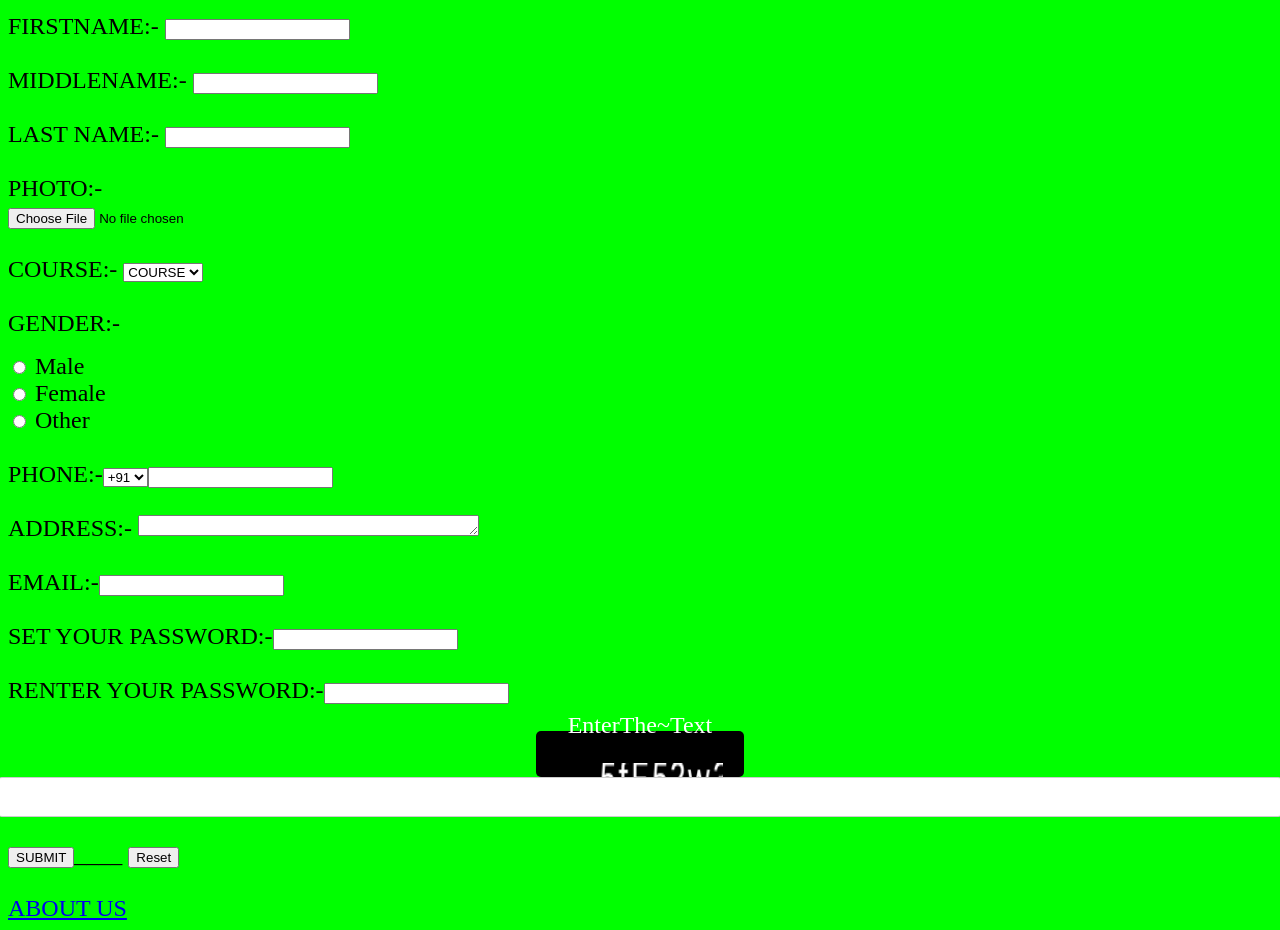
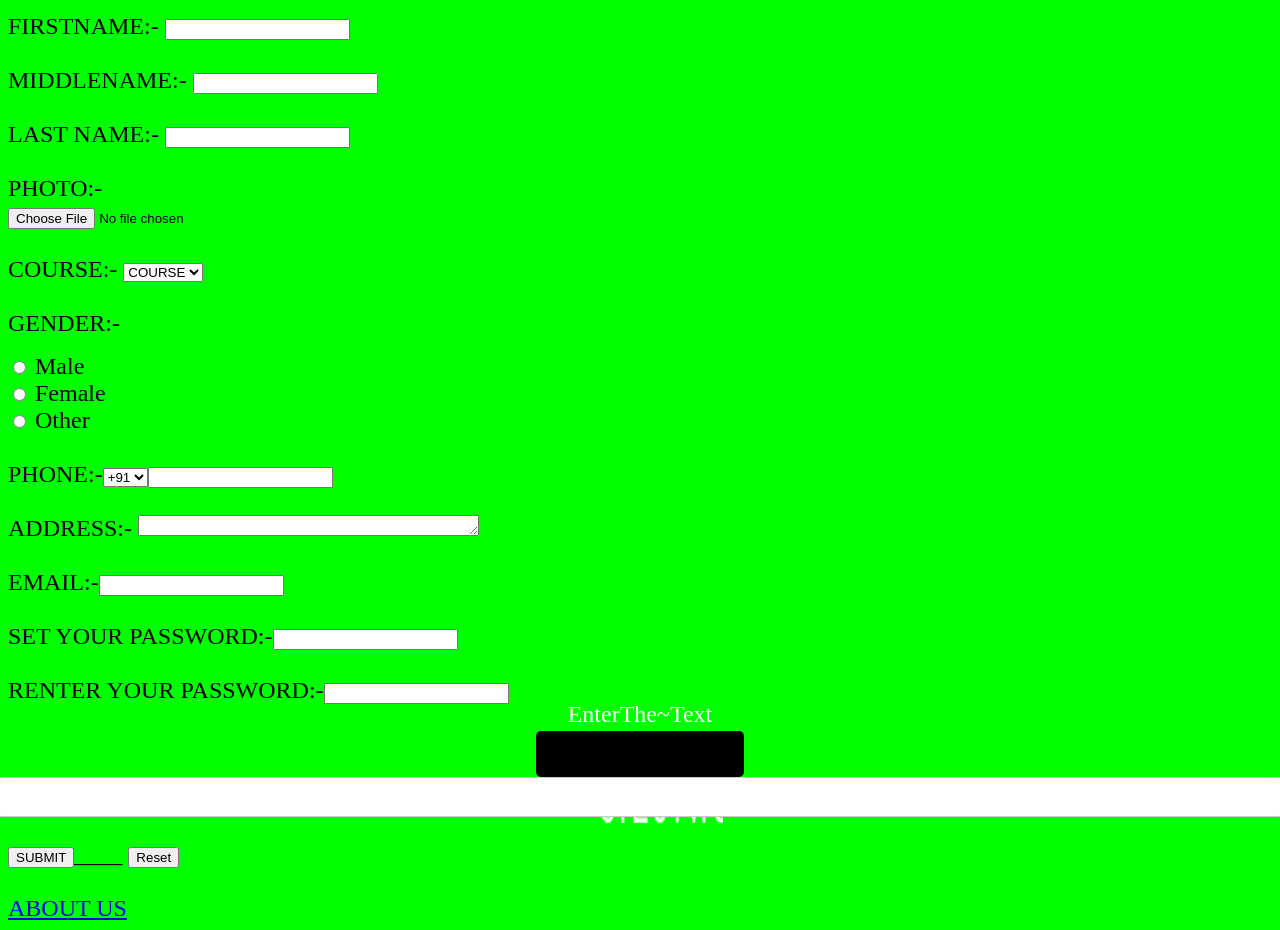
Before and after one commit to akashmanrt/AMAN, a plain HTML site: page index.html in a window 1280 px wide. Shown: the part 139-1069 px from the top of the page. Drawn offline with Linux system fonts and the light colour scheme.

Commit message:
Update index.html

```diff
--- a/index.html
+++ b/index.html
@@ -61,8 +61,8 @@ SET YOUR PASSWORD:-<INPUT TYPE="number" required><BR><BR>
     <div class="center">
         <div id="captchaBackground">
   <DIV ALIGN="MIDDLE">
-            <div id="captchaHeading">EnterThe~Text</div>
-            <canvas id="captcha" width="160" height="40"></canvas>
+            <div id="captchaHeading">EnterThe~Text</div><br>
+            <canvas id="captcha" width="160" height="35"></canvas>
 </DIV>
         </div>
         <input type="text" id="captchaInput" required>
```
